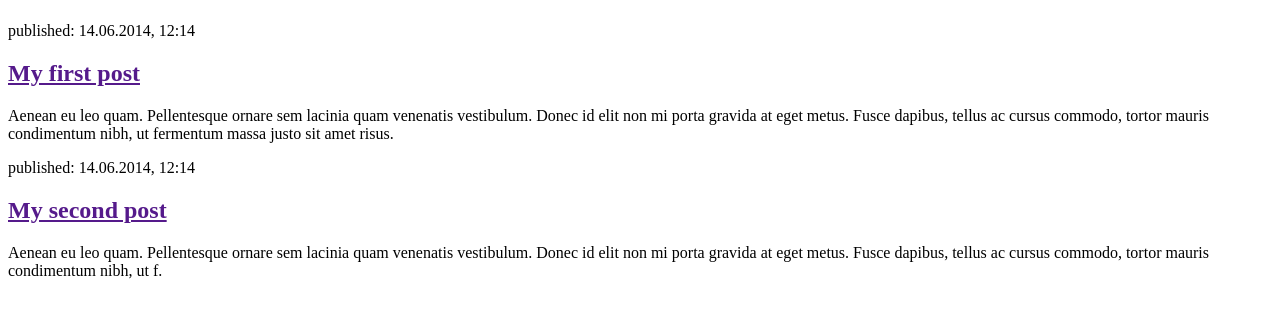
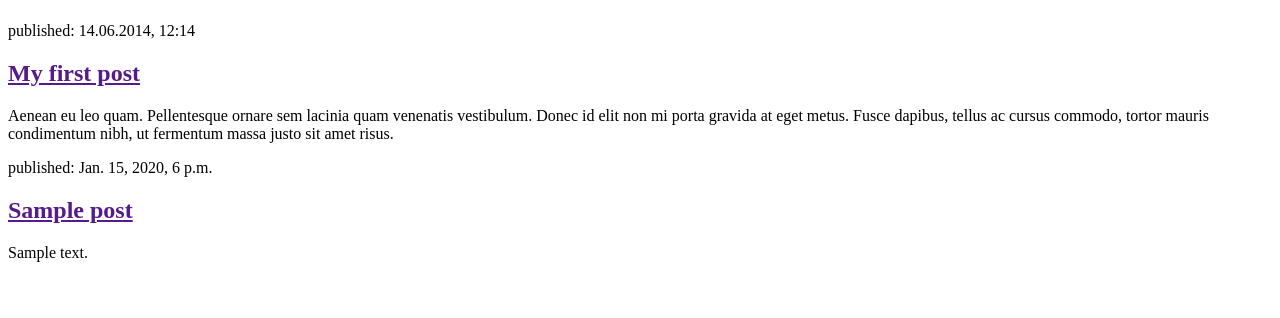
Before and after one commit to melkigrc/my-first-blog, a Django app: page / in a window 1280 px wide. Shown: the part 58-376 px from the top of the page. Run offline with Django 3.2, Linux system fonts and the light colour scheme; tables that the repository leaves empty hold one stand-in row (values such as "Sample post").

Commit message:
Modified Templates to display post from database.

```diff
--- a/blog/models.py
+++ b/blog/models.py
@@ -1,6 +1,7 @@
 from django.conf import settings
 from django.db import models
 from django.utils import timezone
+
 
 
 class Post(models.Model):
--- a/blog/templates/blog/post_list.html
+++ b/blog/templates/blog/post_list.html
@@ -14,10 +14,12 @@
             <p>Aenean eu leo quam. Pellentesque ornare sem lacinia quam venenatis vestibulum. Donec id elit non mi porta gravida at eget metus. Fusce dapibus, tellus ac cursus commodo, tortor mauris condimentum nibh, ut fermentum massa justo sit amet risus.</p>
         </article>
 
-        <article>
-            <time>published: 14.06.2014, 12:14</time>
-            <h2><a href="">My second post</a></h2>
-            <p>Aenean eu leo quam. Pellentesque ornare sem lacinia quam venenatis vestibulum. Donec id elit non mi porta gravida at eget metus. Fusce dapibus, tellus ac cursus commodo, tortor mauris condimentum nibh, ut f.</p>
-        </article>
+  	{% for post in posts %}
+    	<article>
+        	<time>published: {{ post.published_date }}</time>
+        	<h2><a href="">{{ post.title }}</a></h2>
+        	<p>{{ post.text|linebreaksbr }}</p>
+    	</article>
+	{% endfor %}
     </body>
 </html>
--- a/blog/views.py
+++ b/blog/views.py
@@ -1,5 +1,7 @@
 from django.shortcuts import render
-
+from django.utils import timezone
+from .models import Post
 # Create your views here.
 def post_list(request):
-	return render(request, 'blog/post_list.html', {})
+	posts = Post.objects.filter(published_date__lte=timezone.now()).order_by('published_date')
+	return render(request, 'blog/post_list.html', {'posts':posts})
```
